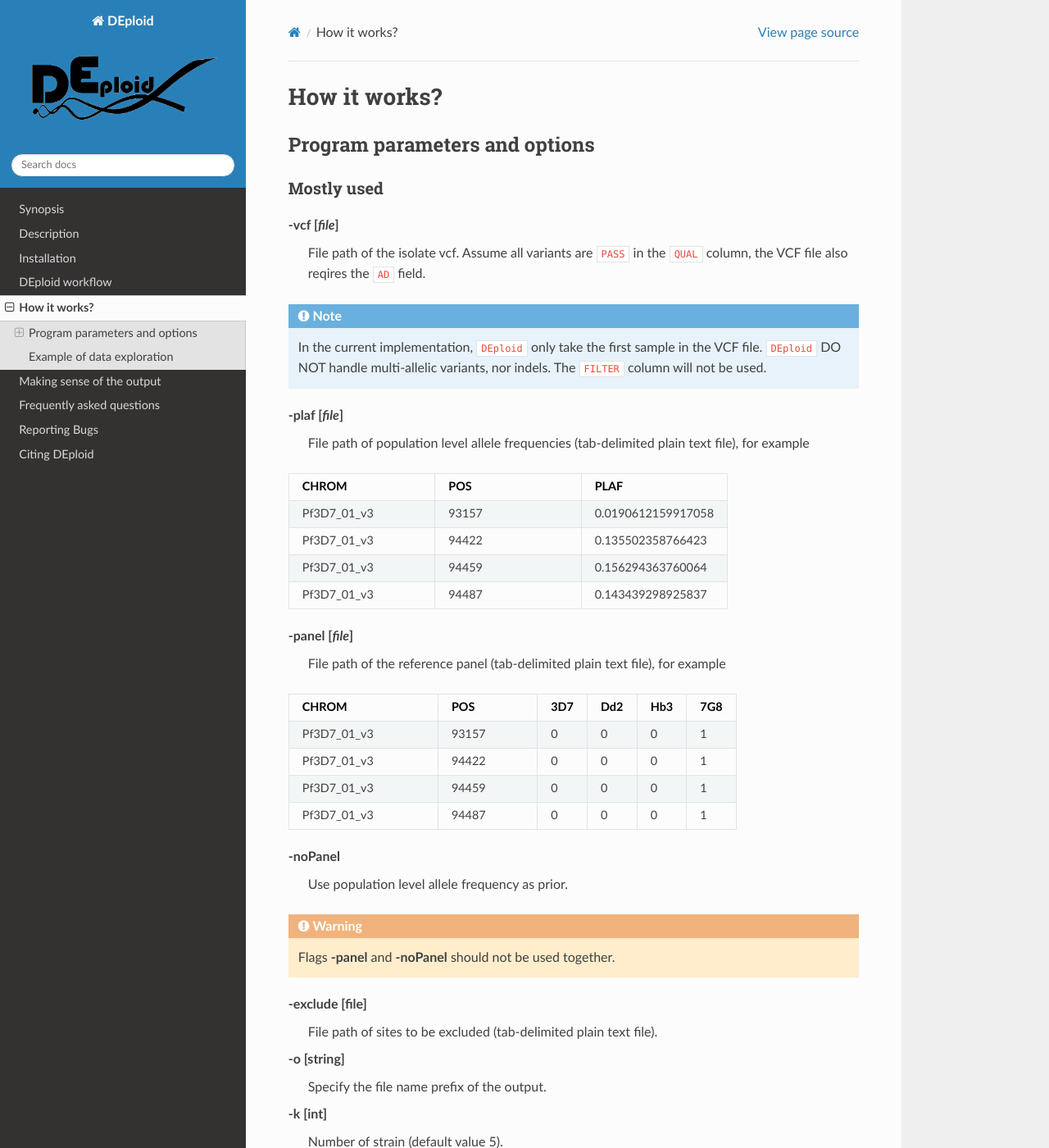
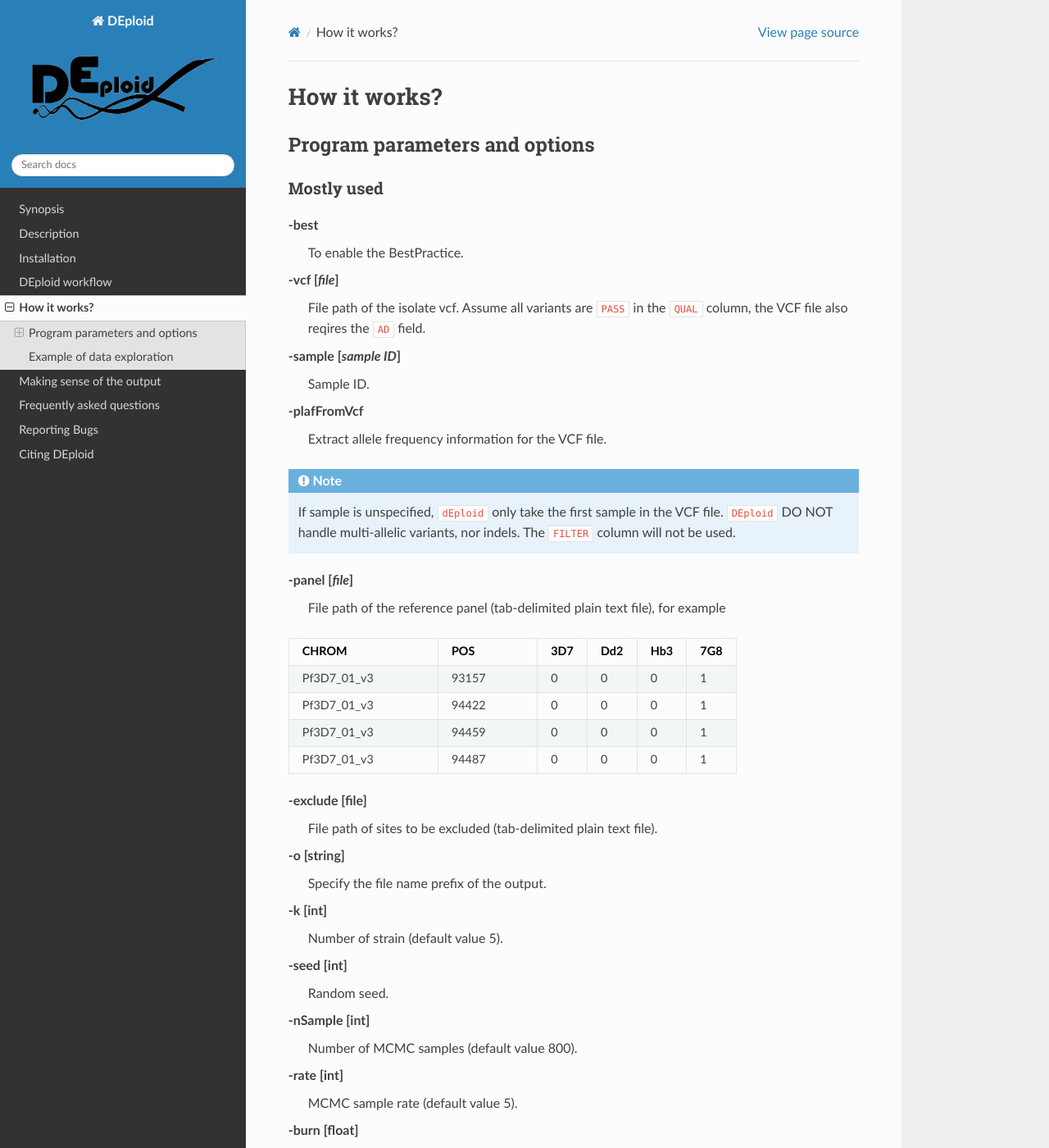
Before and after one commit to DEploid-dev/DEploid, a Sphinx documentation site: the page built from docs/input.rst, in a window 1280 px wide and 1400 px high. Shown: the whole window at 82% size. Built offline with Sphinx 7.4.7 and the Read the Docs theme 2.0.0, drawn with Linux system fonts in a browser that asks for light colours; some of the changed text lies outside the part shown.

Commit message:
update doc

```diff
--- a/docs/input.rst
+++ b/docs/input.rst
@@ -11,24 +11,21 @@ Program parameters and options
 Mostly used
 -----------
 
+-best\
+    To enable the BestPractice.
+
 -vcf [*file*]
     File path of the isolate vcf. Assume all variants are ``PASS`` in the ``QUAL`` column, the VCF file also reqires the ``AD`` field.
 
+-sample [*sample ID*]
+    Sample ID.
+
+-plafFromVcf\
+    Extract allele frequency information for the VCF file.
+
 .. note::
-    In the current implementation, ``DEploid`` only take the first sample in the VCF file. ``DEploid`` DO NOT handle multi-allelic variants, nor indels. The ``FILTER`` column will not be used.
+    If sample is unspecified, ``dEploid`` only take the first sample in the VCF file. ``DEploid`` DO NOT handle multi-allelic variants, nor indels. The ``FILTER`` column will not be used.
 
-
--plaf [*file*]
-    File path of population level allele frequencies (tab-delimited plain text file), for example
-
-.. csv-table::
-    :header: CHROM, POS, PLAF
-    :widths: 1,1,1
-
-    Pf3D7_01_v3,93157,0.0190612159917058
-    Pf3D7_01_v3,94422,0.135502358766423
-    Pf3D7_01_v3,94459,0.156294363760064
-    Pf3D7_01_v3,94487,0.143439298925837
 
 -panel [*file*]
     File path of the reference panel (tab-delimited plain text file), for example
@@ -41,13 +38,6 @@ Mostly used
     Pf3D7_01_v3,94422,0,0,0,1
     Pf3D7_01_v3,94459,0,0,0,1
     Pf3D7_01_v3,94487,0,0,0,1
-
-
--noPanel\
-    Use population level allele frequency as prior.
-
-.. warning::
-    Flags **-panel** and **-noPanel** should not be used together.
 
 -exclude [file]
     File path of sites to be excluded (tab-delimited plain text file).
--- a/docs/installation.rst
+++ b/docs/installation.rst
@@ -4,7 +4,7 @@
 Installation
 ============
 
-``dEploid`` is written in C++.
+``dEploid`` is written in C++. We use `autotools` for compiling and installing.
 
 **************
 Stable Release
```
Also changed, not shown: other parts of docs/input.rst (+18 -0 lines).
